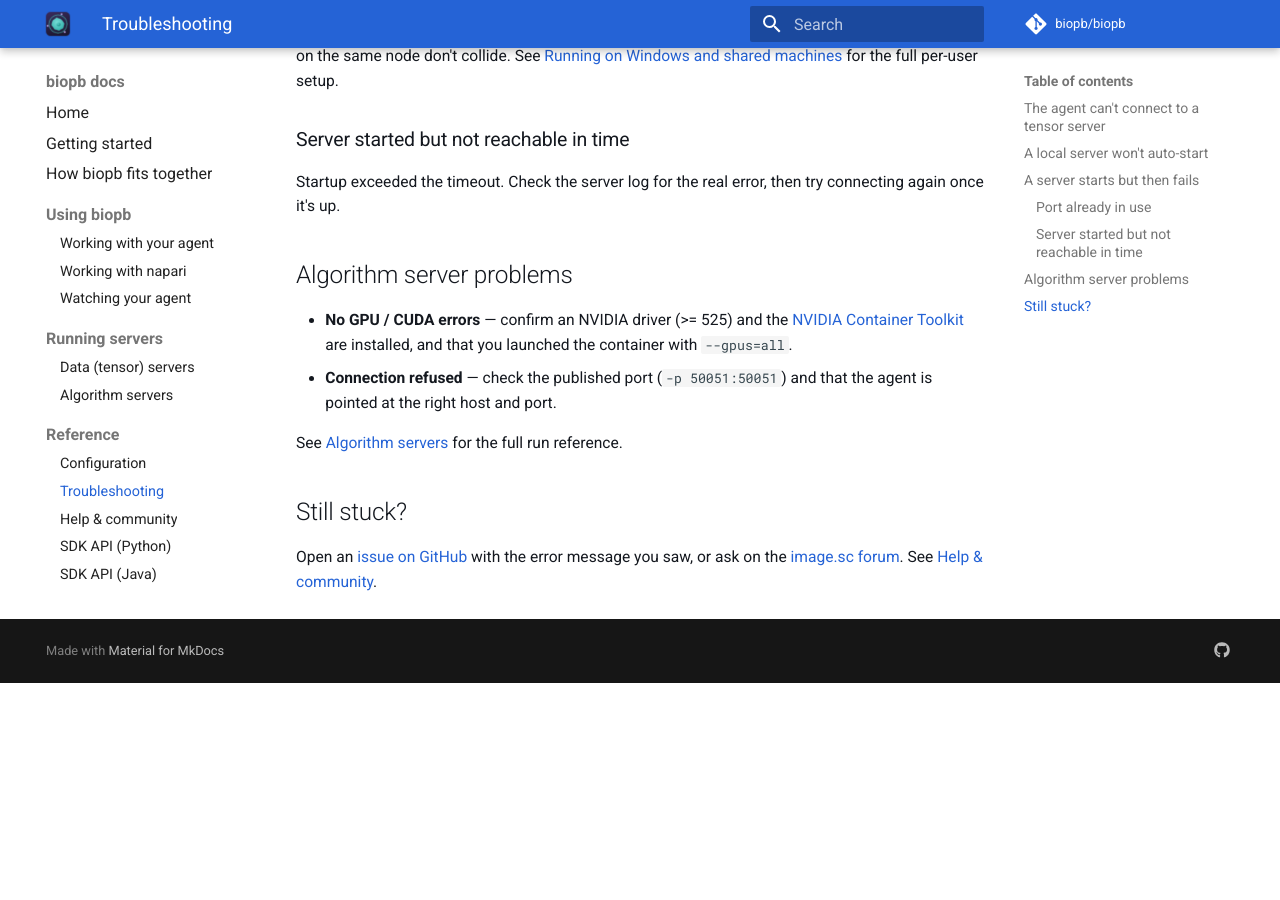
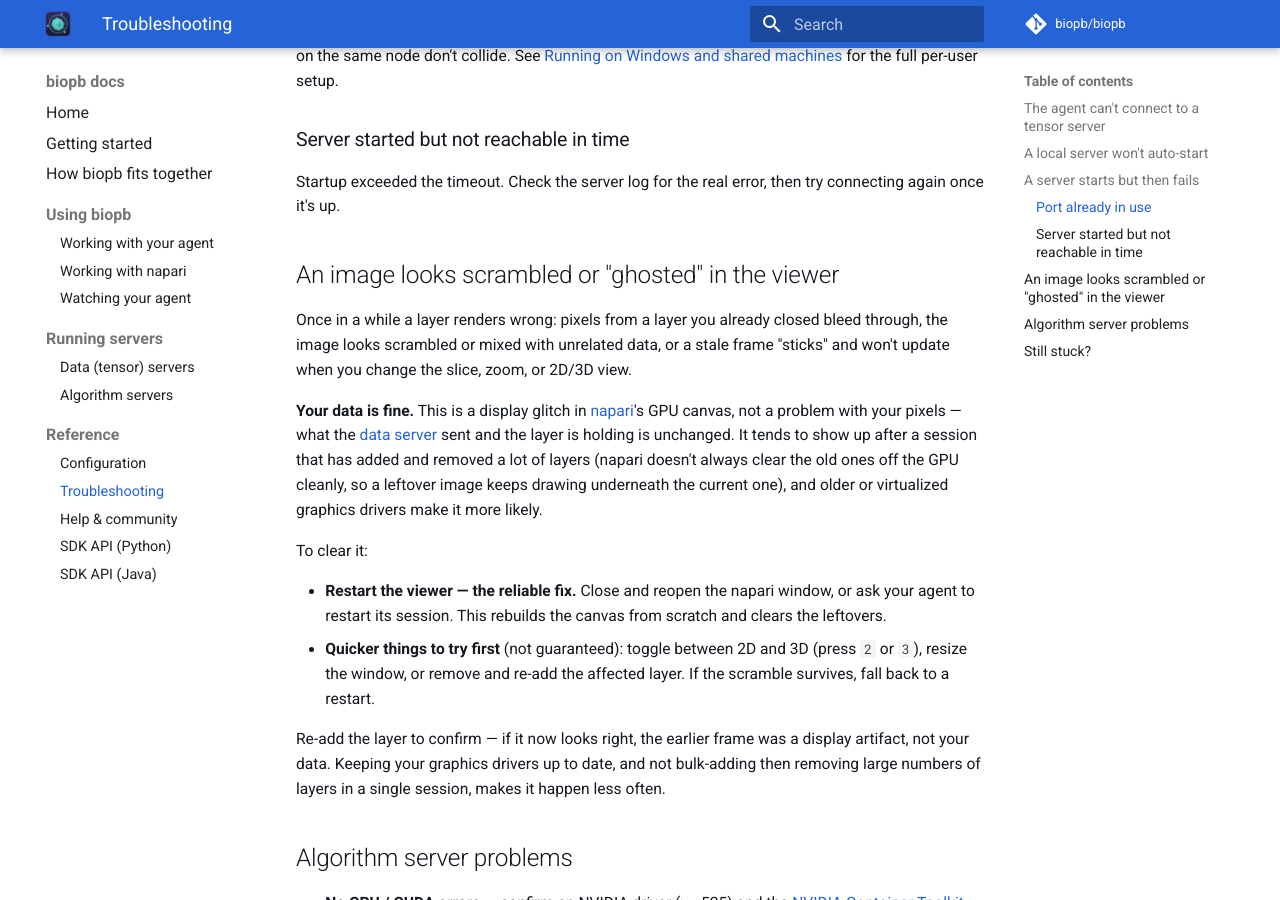
Before and after one commit to biopb/biopb-site, an MkDocs documentation site: the page built from docs/troubleshooting.md, in a window 1280 px wide and 900 px high, scrolled down 1257 px. Built offline with MkDocs 1.6.1 and Material for MkDocs 9.7.7, drawn with Linux system fonts in a browser that asks for light colours; comment, search, counter and statistics services are not loaded; before the commit the page ends 1940 px from its top, so only the background shows below that.

Commit message:
docs: add troubleshooting entry for scrambled/ghosted napari rendering

```diff
--- a/docs/troubleshooting.md
+++ b/docs/troubleshooting.md
@@ -56,6 +56,30 @@ machines](data-servers.md#running-on-windows-and-shared-machines) for the full p
 Startup exceeded the timeout. Check the server log for the real error, then try connecting
 again once it's up.
 
+## An image looks scrambled or "ghosted" in the viewer
+
+Once in a while a layer renders wrong: pixels from a layer you already closed bleed through, the
+image looks scrambled or mixed with unrelated data, or a stale frame "sticks" and won't update
+when you change the slice, zoom, or 2D/3D view.
+
+**Your data is fine.** This is a display glitch in [napari](using-napari.md)'s GPU canvas, not a
+problem with your pixels — what the [data server](data-servers.md) sent and the layer is holding is
+unchanged. It tends to show up after a session that has added and removed a lot of layers (napari
+doesn't always clear the old ones off the GPU cleanly, so a leftover image keeps drawing underneath
+the current one), and older or virtualized graphics drivers make it more likely.
+
+To clear it:
+
+- **Restart the viewer — the reliable fix.** Close and reopen the napari window, or ask your agent
+  to restart its session. This rebuilds the canvas from scratch and clears the leftovers.
+- **Quicker things to try first** (not guaranteed): toggle between 2D and 3D (press `2` or `3`),
+  resize the window, or remove and re-add the affected layer. If the scramble survives, fall back
+  to a restart.
+
+Re-add the layer to confirm — if it now looks right, the earlier frame was a display artifact, not
+your data. Keeping your graphics drivers up to date, and not bulk-adding then removing large numbers
+of layers in a single session, makes it happen less often.
+
 ## Algorithm server problems
 
 - **No GPU / CUDA errors** — confirm an NVIDIA driver (>= 525) and the [NVIDIA Container
```
